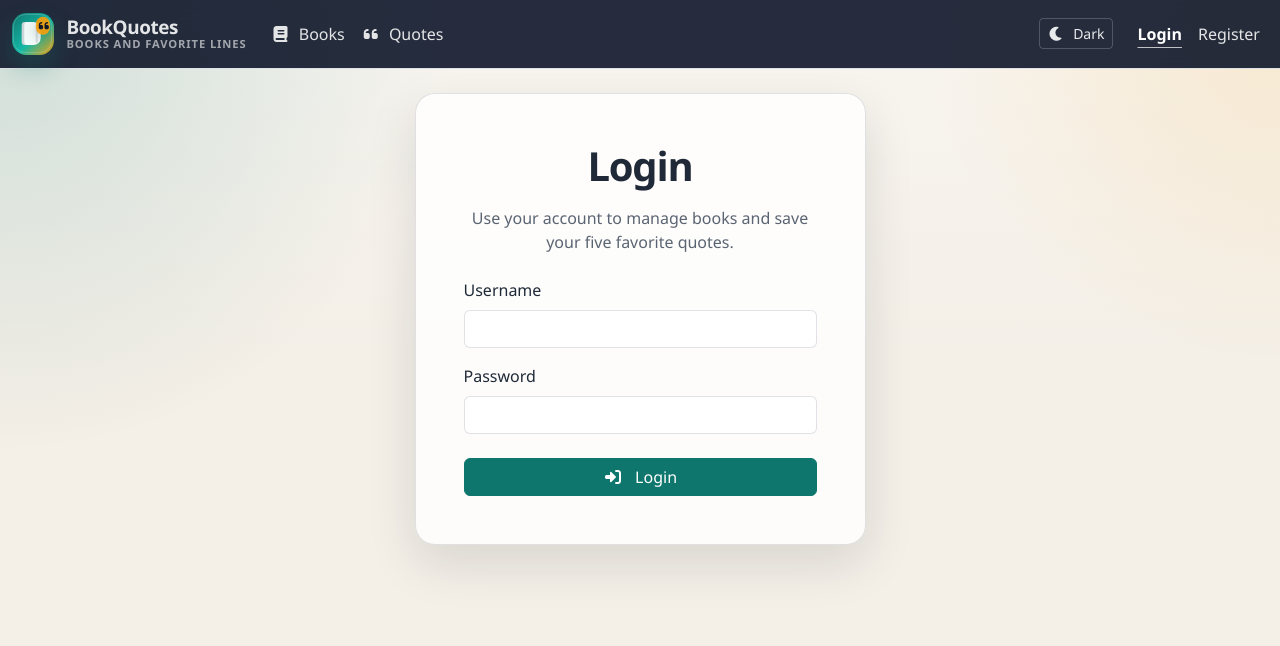
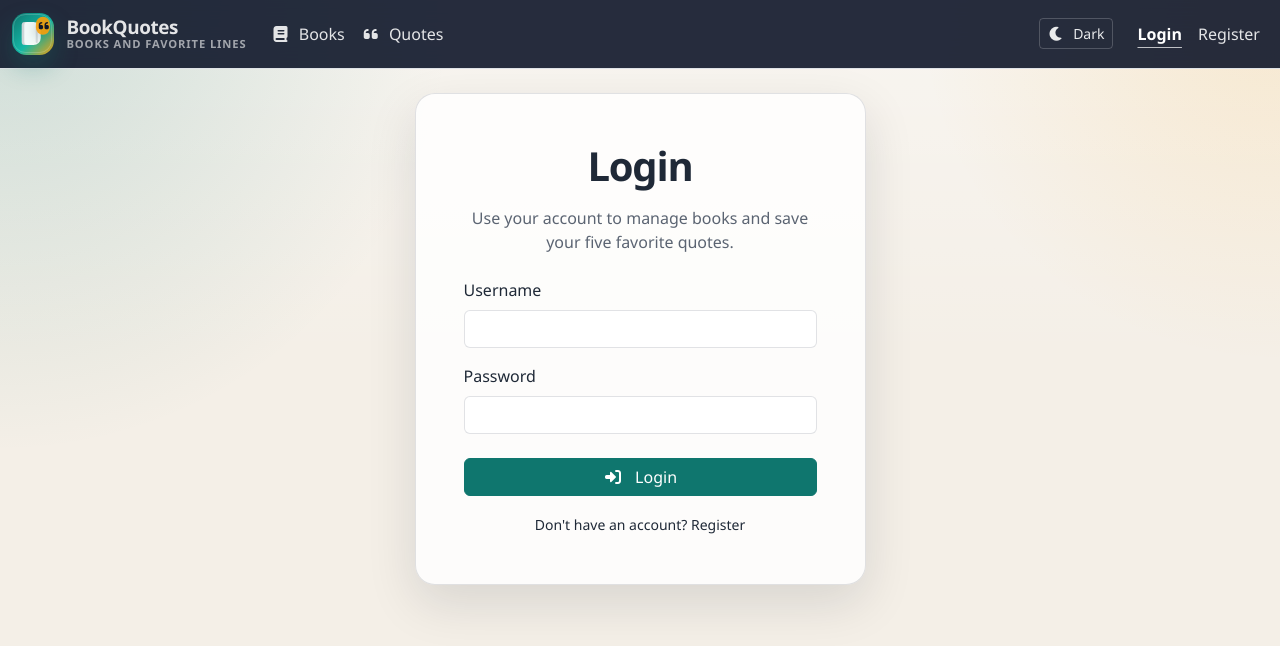
Before and after one commit to SarbastHesso/BookQuotes, an Angular app in the folder bookquotes-ui/: page /login in a window 1280 px wide. Shown: the top 646 px of the page. Built offline with nearby package versions, Linux system fonts and the light colour scheme; no server answers.

Commit message:
fix(ui): add auth cross-links; ci formatting; deploy: set Cors__AllowedOrigins

```diff
--- a/bookquotes-ui/src/app/features/auth/login/login.html
+++ b/bookquotes-ui/src/app/features/auth/login/login.html
@@ -45,6 +45,9 @@
           Login
         </button>
       </form>
+      <div class="text-center mt-3">
+        <small>Don't have an account? <a routerLink="/register">Register</a></small>
+      </div>
     </section>
   </div>
 </div>
--- a/bookquotes-ui/src/app/features/auth/register/register.html
+++ b/bookquotes-ui/src/app/features/auth/register/register.html
@@ -57,6 +57,9 @@
           Register
         </button>
       </form>
+      <div class="text-center mt-3">
+        <small>Already have an account? <a routerLink="/login">Login</a></small>
+      </div>
     </section>
   </div>
 </div>
```
